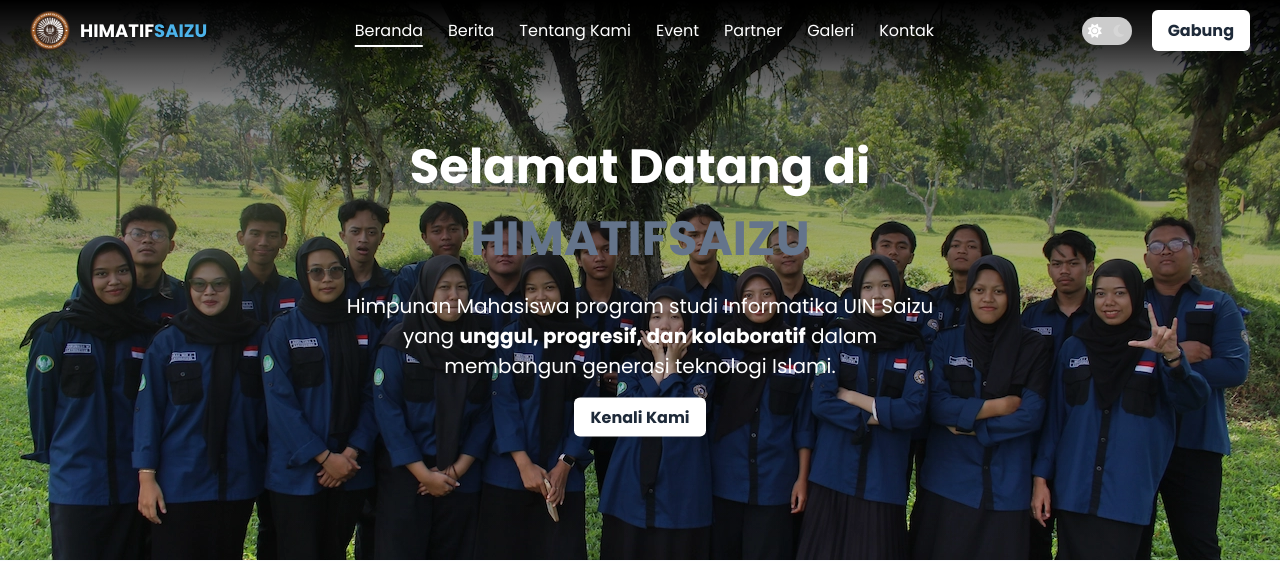
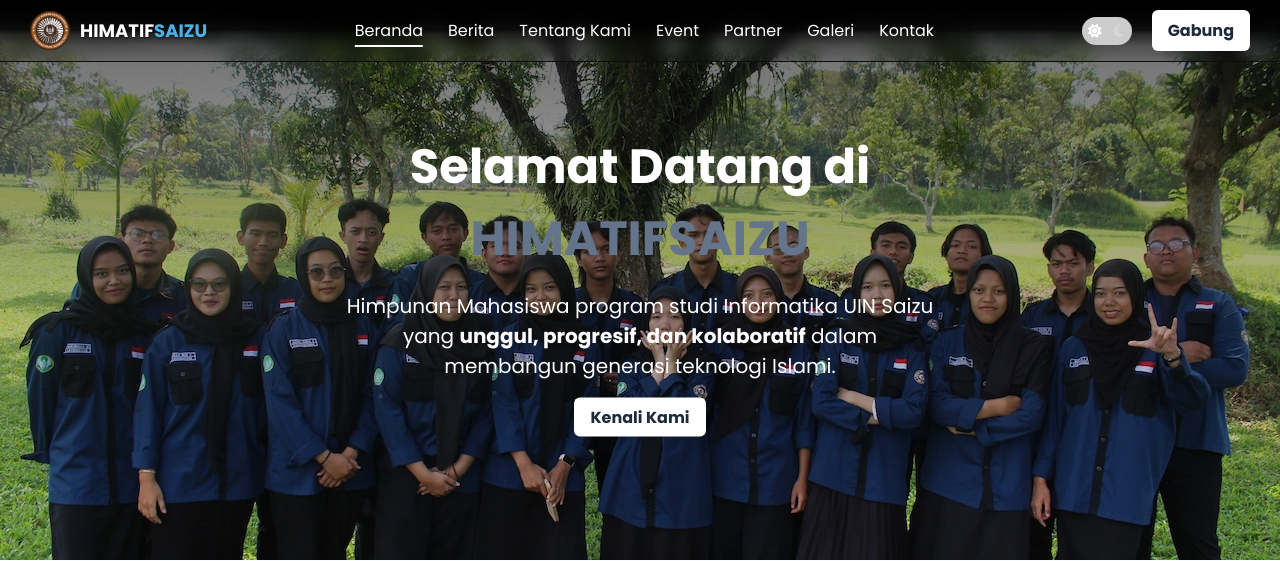
Before and after one commit to Z-A-N/Z-A-N.github.io, a PHP site: page / in a window 1280 px wide. Shown: the top 561 px of the page. Run offline with PHP 8.4, Linux system fonts and the light colour scheme.

Commit message:
header gradient efek kaca

```diff
--- a/assets/style.css
+++ b/assets/style.css
@@ -61,20 +61,23 @@ body.dark-mode .toggle_btn {
 /* ================== */
 
 header {
-   position: absolute;
+  position: absolute;
   top: 0;
   left: 0;
   width: 100%;
-  height: 100px;
+  z-index: 100;
   background: linear-gradient(
     to bottom,
-    rgba(0, 0, 0, 1) 0%,
-    rgba(0, 0, 0, 0.7) 35%,
-    rgba(0, 0, 0, 0.3) 65%,
-    rgba(0, 0, 0, 0) 100%
+    rgba(0, 0, 0, 1) 10%,        /* Sangat pekat di atas */
+    rgba(0, 0, 0, 0.95) 35%,
+    rgba(0, 0, 0, 0.85) 50%,
+    rgba(0, 0, 0, 0.664) 55%,
+    rgba(0, 0, 0, 0.3) 75%,
+    rgba(0, 0, 0, 0.1) 100%     /* Sangat halus di bawah */
   );
-  pointer-events: none;
-  z-index: 110;
+  backdrop-filter: blur(8px);
+  -webkit-backdrop-filter: blur(2px);
+  border-bottom: 1px solid rgba(255, 255, 255, 0.05); /* Garis halus */
 }
 .navbar {
   display: flex;
```
